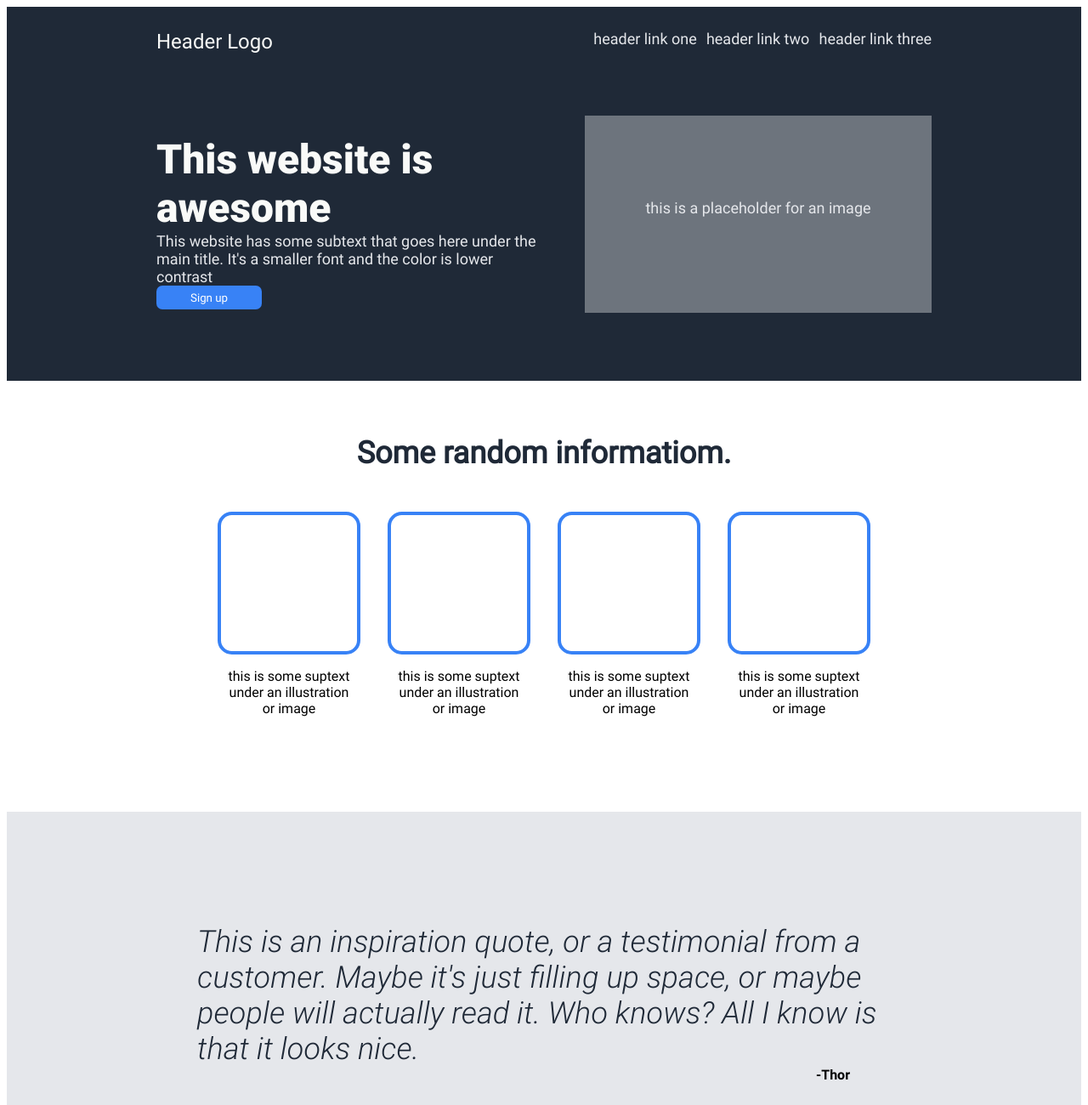
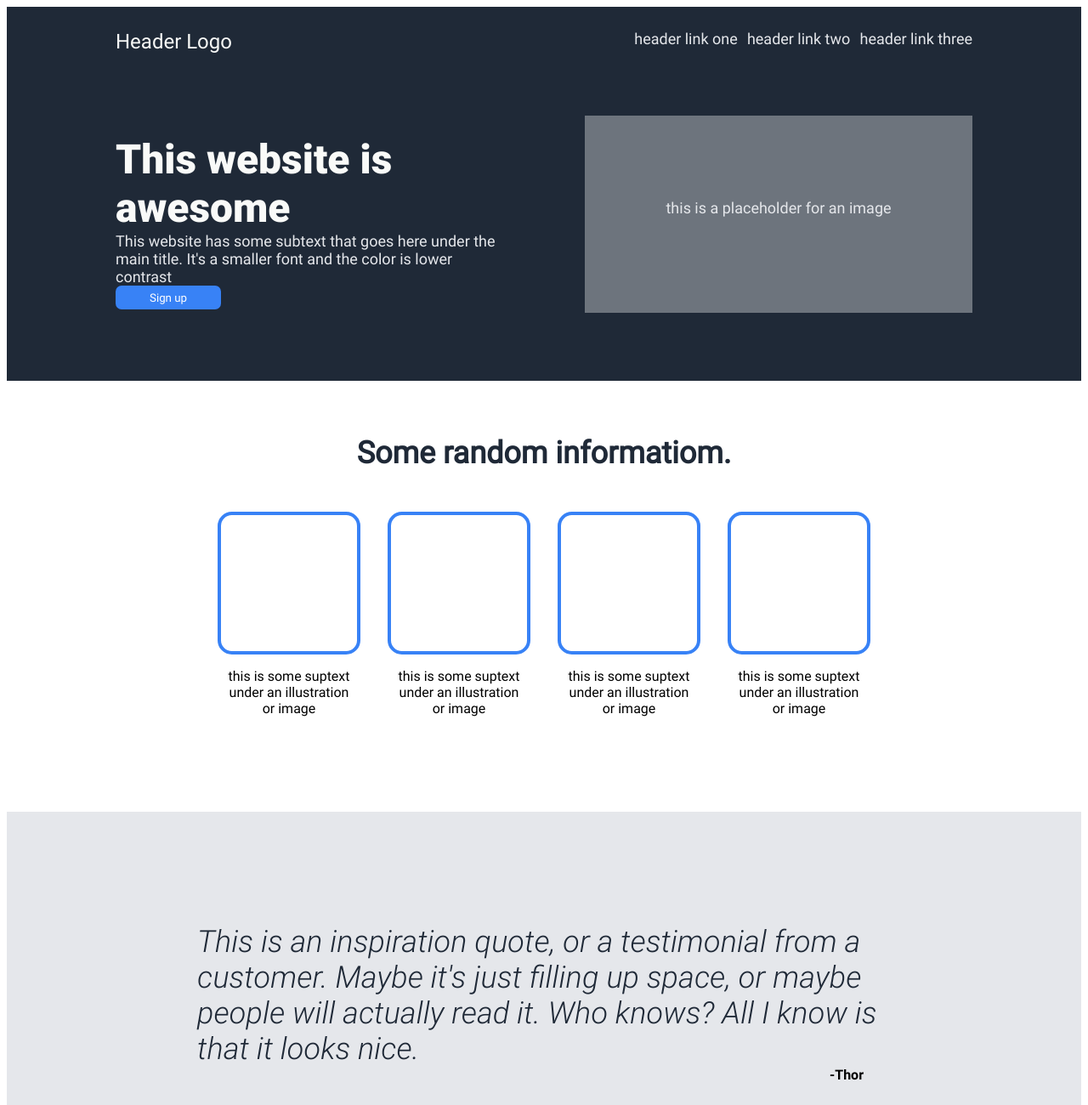
Before and after one commit to shada12/Main-CSS-Project, a plain HTML site: page index.html in a window 1280 px wide. Shown: the top 1300 px of the page at 85% size. Drawn offline with Linux system fonts and the light colour scheme.

Commit message:
Update style.css

```diff
--- a/style.css
+++ b/style.css
@@ -112,7 +112,7 @@ header {
 .subdiv1 {
 
     padding-right: 0rem;
-    margin-left: 11rem;
+    margin-left: 8rem;
     flex-grow: 1;
     flex-basis: 0;
 
@@ -124,7 +124,7 @@ header {
 
     display: flex;
     flex-direction: column;
-    margin-right: 11rem;
+    margin-right: 8rem;
     flex-grow: 1;
     flex-basis: 0;
 
@@ -195,7 +195,7 @@ header {
 .thor p {
 
     text-align: right;
-    margin-right: 8rem;
+    margin-right: 7rem;
     margin-top: 0;
     font-family: 'Roboto-Bold';
     padding: 0rem 0rem 0rem 0rem;
```
